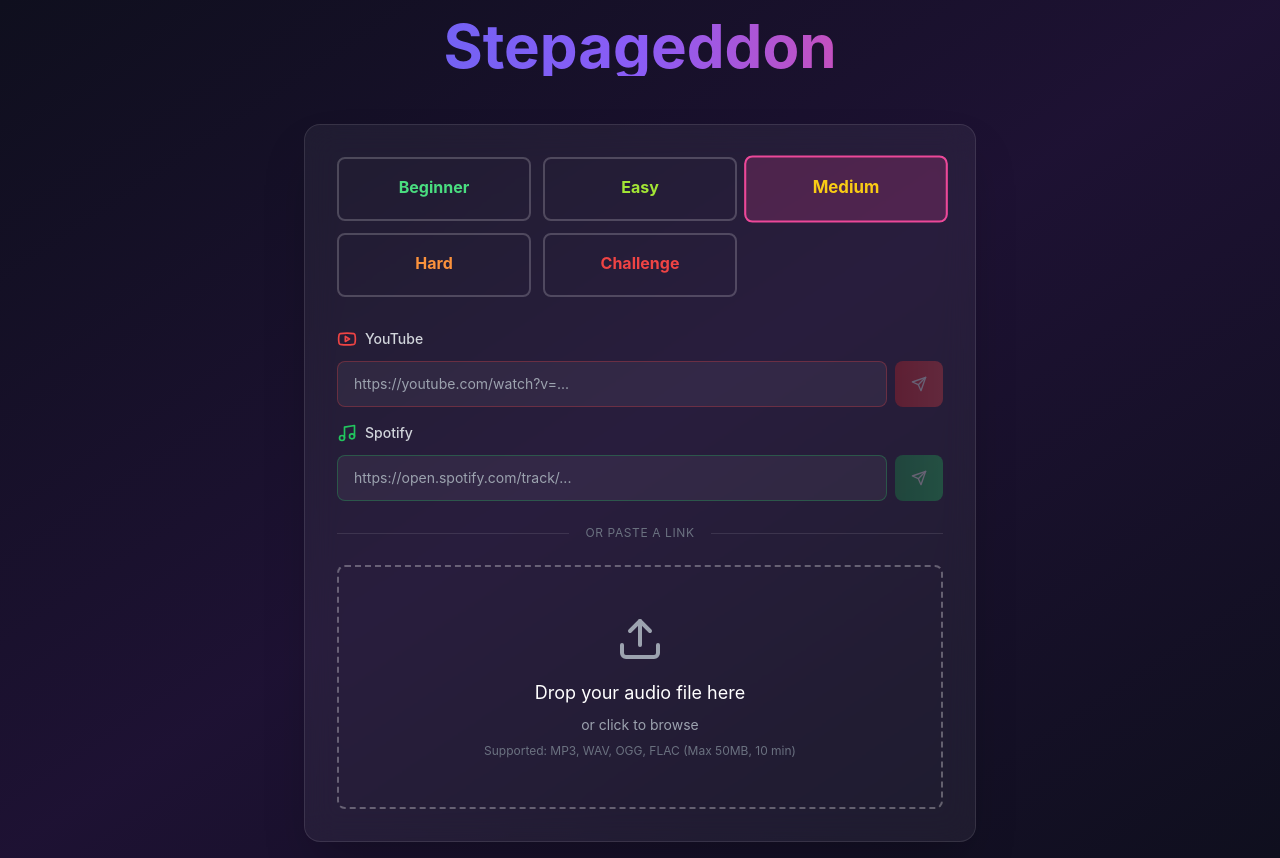
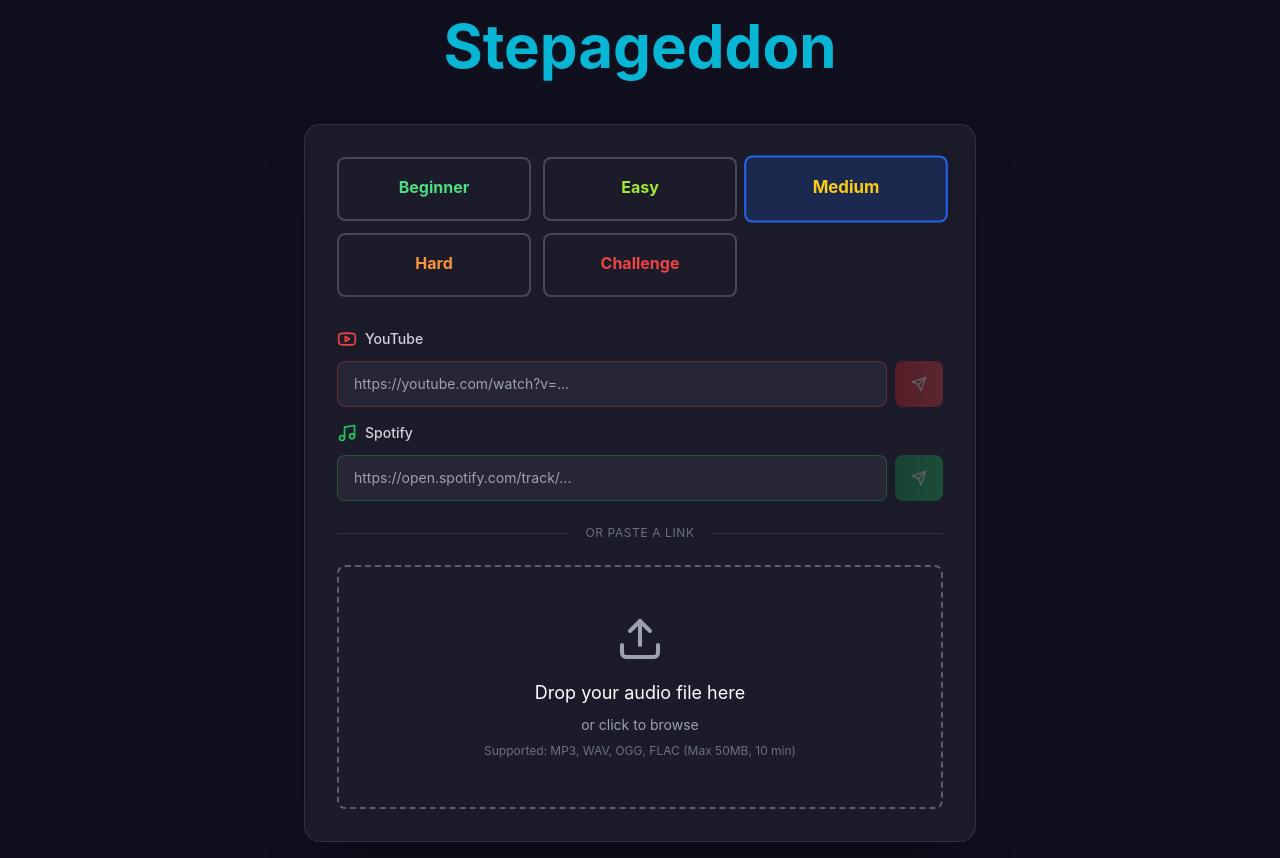
Before and after one commit to Scrumpus/stepageddon, a React (Vite) app in the folder frontend/: page / in a window 1280 px wide. Built offline with nearby package versions, Linux system fonts and the light colour scheme; no server answers.

Commit message:
ugly gradients

```diff
--- a/frontend/src/App.tsx
+++ b/frontend/src/App.tsx
@@ -14,7 +14,7 @@
   const { gameState } = useApp();
 
   return (
-    <div className="min-h-screen bg-gradient-to-br from-game-bg via-purple-900/20 to-game-bg">
+    <div className="min-h-screen bg-game-bg">
       {/* Render current screen */}
       {gameState === GameState.MENU && <MenuScreen />}
       {gameState === GameState.LOADING && <LoadingScreen />}
--- a/frontend/src/features/game/components/GameHUD.tsx
+++ b/frontend/src/features/game/components/GameHUD.tsx
@@ -71,7 +71,7 @@
       {/* Progress Bar */}
       <div className="h-1">
         <div
-          className="h-full bg-gradient-to-r from-game-primary to-game-accent transition-all"
+          className="h-full bg-game-primary transition-all"
           style={{ width: `${(currentTime / songInfo.duration) * 100}%` }}
         />
       </div>
--- a/frontend/src/features/game/components/PauseOverlay.tsx
+++ b/frontend/src/features/game/components/PauseOverlay.tsx
@@ -16,7 +16,7 @@
         <p className="text-gray-400 mb-8">Press ESC or click Play to resume</p>
         <button
           onClick={onResume}
-          className="px-8 py-4 bg-gradient-to-r from-game-primary to-game-accent rounded-lg font-semibold hover:shadow-lg transition-all"
+          className="px-8 py-4 bg-game-primary rounded-lg font-semibold hover:shadow-lg transition-all"
         >
           <Play className="w-6 h-6 inline mr-2" />
           Resume
--- a/frontend/src/features/menu/components/MenuScreen.tsx
+++ b/frontend/src/features/menu/components/MenuScreen.tsx
@@ -17,7 +17,7 @@
       <div className="max-w-2xl w-full">
         {/* Title */}
         <div className="text-center mb-12">
-          <h1 className="text-6xl font-bold mb-4 bg-gradient-to-r from-game-primary via-game-secondary to-game-accent bg-clip-text text-transparent">
+          <h1 className="text-6xl font-bold mb-4 text-game-primary">
             Stepageddon
           </h1>
         </div>
--- a/frontend/src/features/menu/components/ReadyScreen.tsx
+++ b/frontend/src/features/menu/components/ReadyScreen.tsx
@@ -101,7 +101,7 @@
 
             <button
               onClick={handleStart}
-              className="flex-1 py-4 bg-gradient-to-r from-game-primary to-game-accent rounded-lg font-semibold hover:shadow-lg hover:shadow-game-accent/50 transition-all flex items-center justify-center gap-2"
+              className="flex-1 py-4 bg-game-primary rounded-lg font-semibold hover:shadow-lg hover:shadow-game-accent/50 transition-all flex items-center justify-center gap-2"
             >
               <Play className="w-5 h-5" />
               Start Game
--- a/frontend/src/features/results/components/ResultsScreen.tsx
+++ b/frontend/src/features/results/components/ResultsScreen.tsx
@@ -46,7 +46,7 @@
 
             <button
               onClick={handlePlayAgain}
-              className="flex-1 py-4 bg-gradient-to-r from-game-primary to-game-accent rounded-lg font-semibold hover:shadow-lg hover:shadow-game-accent/50 transition-all flex items-center justify-center gap-2"
+              className="flex-1 py-4 bg-game-primary rounded-lg font-semibold hover:shadow-lg hover:shadow-game-accent/50 transition-all flex items-center justify-center gap-2"
             >
               <RotateCcw className="w-5 h-5" />
               Play Again
--- a/frontend/tailwind.config.js
+++ b/frontend/tailwind.config.js
@@ -8,9 +8,9 @@
     extend: {
       colors: {
         'game-bg': '#0f0f1e',
-        'game-primary': '#6366f1',
-        'game-secondary': '#8b5cf6',
-        'game-accent': '#ec4899',
+        'game-primary': '#06b6d4',
+        'game-secondary': '#14b8a6',
+        'game-accent': '#2563eb',
       },
       animation: {
         'arrow-scroll': 'scroll 2s linear',
```
